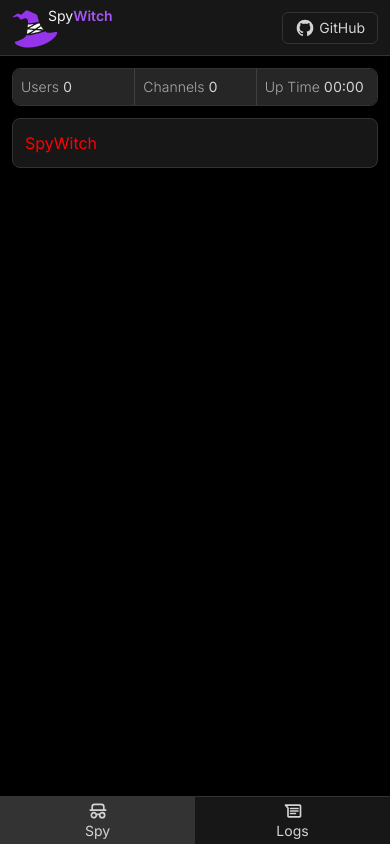
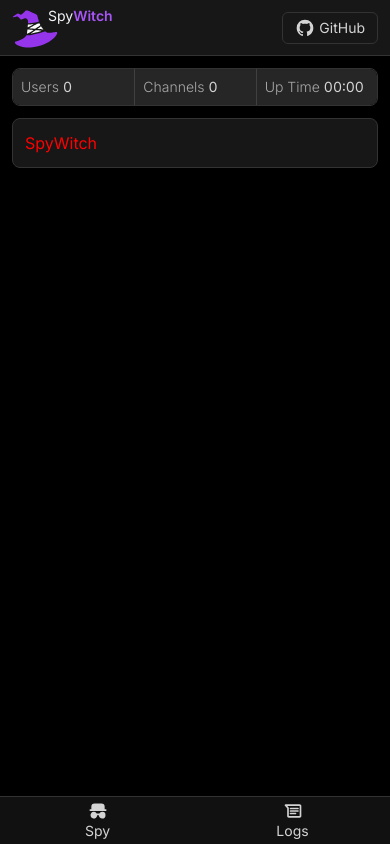
Before and after one commit to seabeya/spywitch, a Next.js app: page / in a window 390 px wide. Built offline with nearby package versions, Linux system fonts and the light colour scheme.

Commit message:
refactor: A different way to show active pages in mobile navbar

```diff
--- /dev/null
+++ b/src/components/icons/logs-fill.tsx
@@ -0,0 +1,14 @@
+import { SVGProps } from 'react';
+
+function IconLogsFill(props: SVGProps<SVGSVGElement>) {
+  return (
+    <svg xmlns="http://www.w3.org/2000/svg" width="1em" height="1em" viewBox="0 0 24 24" {...props}>
+      <path
+        fill="currentColor"
+        d="m5 8.75l-2.75-3.1q-.425-.5-.162-1.075Q2.35 4 3 4h17q.825 0 1.413.588Q22 5.175 22 6v12q0 .825-.587 1.413Q20.825 20 20 20H7q-.825 0-1.412-.587Q5 18.825 5 18ZM9 13h9q.425 0 .712-.288Q19 12.425 19 12t-.288-.713Q18.425 11 18 11H9q-.425 0-.712.287Q8 11.575 8 12t.288.712Q8.575 13 9 13Zm0 3h6q.425 0 .713-.288Q16 15.425 16 15t-.287-.713Q15.425 14 15 14H9q-.425 0-.712.287Q8 14.575 8 15t.288.712Q8.575 16 9 16Zm0-6h9q.425 0 .712-.288Q19 9.425 19 9t-.288-.713Q18.425 8 18 8H9q-.425 0-.712.287Q8 8.575 8 9t.288.712Q8.575 10 9 10Z"
+      ></path>
+    </svg>
+  );
+}
+
+export default IconLogsFill;
--- /dev/null
+++ b/src/components/icons/spy-fill.tsx
@@ -0,0 +1,14 @@
+import { SVGProps } from 'react';
+
+function IconSpyFill(props: SVGProps<SVGSVGElement>) {
+  return (
+    <svg xmlns="http://www.w3.org/2000/svg" width="1em" height="1em" viewBox="0 0 24 24" {...props}>
+      <path
+        fill="currentColor"
+        d="M17 13a4 4 0 0 1 0 8c-2.142 0-4-1.79-4-4h-2a4 4 0 1 1-.535-2h3.07A4 4 0 0 1 17 13M2 12v-2h2V7a4 4 0 0 1 4-4h8a4 4 0 0 1 4 4v3h2v2z"
+      ></path>
+    </svg>
+  );
+}
+
+export default IconSpyFill;
--- a/src/features/navigation/mobile-navbar.tsx
+++ b/src/features/navigation/mobile-navbar.tsx
@@ -2,32 +2,34 @@
 
 import Button from '@/components/blocks/button';
 import IconLogs from '@/components/icons/logs';
+import IconLogsFill from '@/components/icons/logs-fill';
 import IconSpy from '@/components/icons/spy';
-import { cn } from '@/lib/utils';
+import IconSpyFill from '@/components/icons/spy-fill';
 import { SYS_PAGE_GROUPS } from '@/system/pages';
 import { usePathname } from 'next/navigation';
 
 type NavItems = (typeof SYS_PAGE_GROUPS.navbar)[number]['name'];
 
-const pageIcons: Record<NavItems, React.ReactNode> = {
-  spy: <IconSpy className="size-5 shrink-0" />,
-  logs: <IconLogs className="size-5 shrink-0" />,
+const pageIcons: Record<NavItems, Record<'default' | 'active', React.ReactNode>> = {
+  spy: {
+    default: <IconSpy className="size-5 shrink-0" />,
+    active: <IconSpyFill className="size-5 shrink-0" />,
+  },
+  logs: {
+    default: <IconLogs className="size-5 shrink-0" />,
+    active: <IconLogsFill className="size-5 shrink-0" />,
+  },
 };
 
 function MobileNavbar() {
   const pathname = usePathname();
 
   return (
-    <nav className="fixed bottom-0 grid h-s-nav-height w-full auto-cols-fr grid-flow-col border-t border-c-line bg-c-fg lg:hidden">
+    <nav className="fixed bottom-0 grid h-s-nav-height w-full auto-cols-fr grid-flow-col border-t border-c-line bg-c-fg/75 backdrop-blur-sm lg:hidden">
       {SYS_PAGE_GROUPS.navbar.map((page) => {
         return (
-          <Button.Link
-            key={page.name}
-            href={page.path}
-            variant={'ghost'}
-            className={cn('flex-col rounded-none', { 'bg-c-secondary-fg': pathname === page.path })}
-          >
-            {pageIcons[page.name]}
+          <Button.Link key={page.name} href={page.path} variant={'ghost'} className="flex-col rounded-none">
+            {pathname === page.path ? pageIcons[page.name].active : pageIcons[page.name].default}
             <span>{page.label}</span>
           </Button.Link>
         );
```
